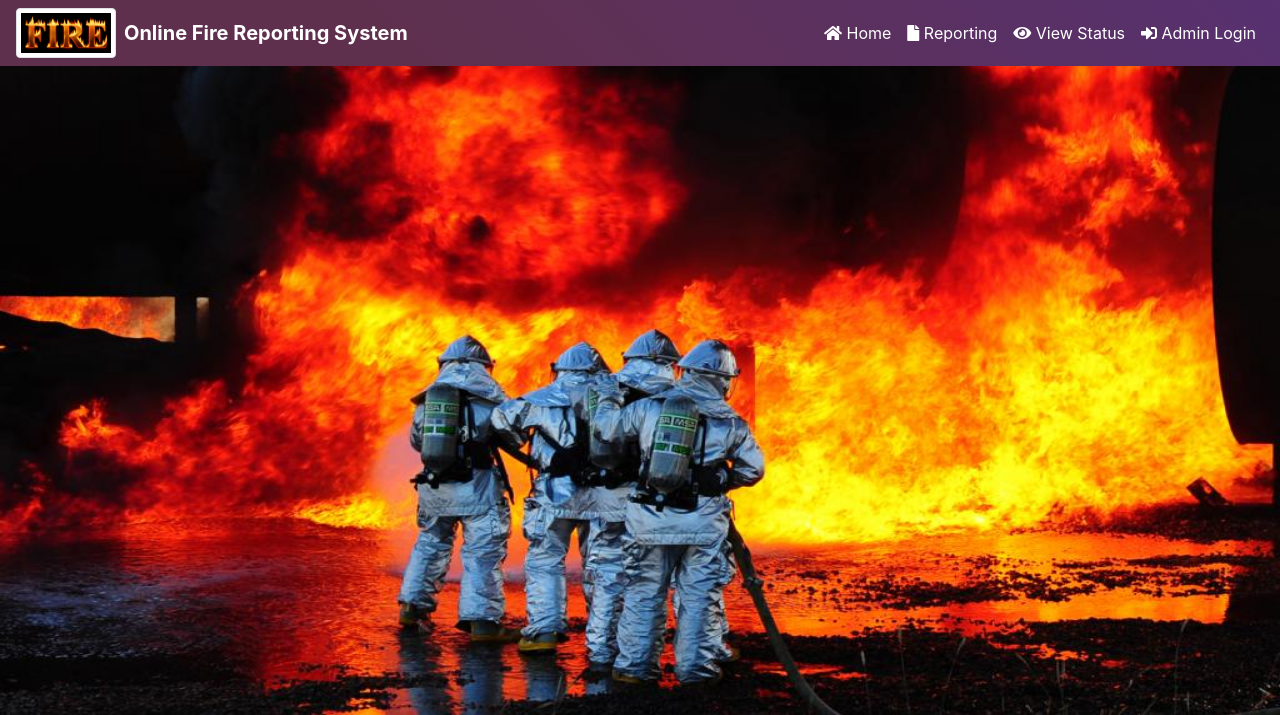
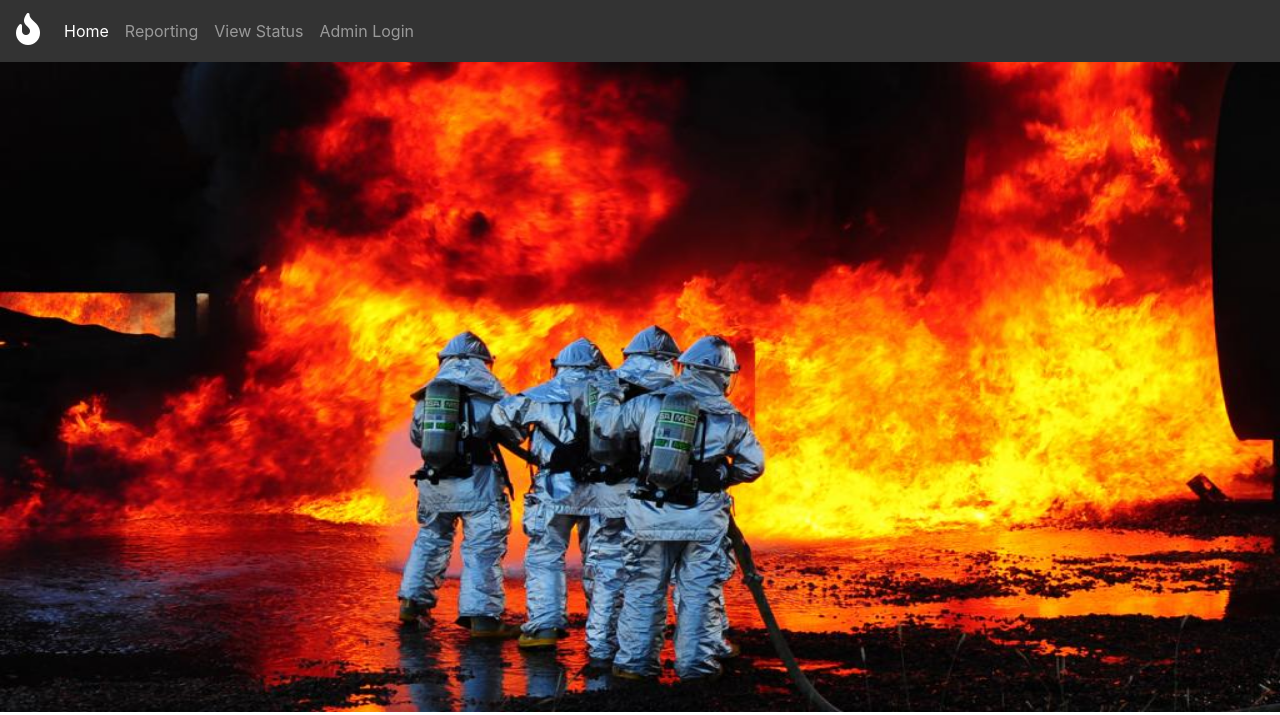
Before and after one commit to Fire-Fighter-Service/Fire-Fighter-project, a Django app: template OnlineFire_ReportingSystem/firereport/templates/index.html in a window 1280 px wide. Shown: the top 715 px of the page. Run offline with Django 3.2, Linux system fonts and the light colour scheme; the template is opened without the code that fills it, so the values that code supplies are empty; some libraries are stand-ins or nearby versions.

Commit message:
UpdateNavbar.html

```diff
--- a/OnlineFire_ReportingSystem/firereport/templates/navbar.html
+++ b/OnlineFire_ReportingSystem/firereport/templates/navbar.html
@@ -1,46 +1,65 @@
 {% load static %}
-
-<title>FireFighter Service</title>
-  <meta charset="utf-8">
-  <meta name="viewport" content="width=device-width, initial-scale=1">
-  <link rel="stylesheet" href="https://maxcdn.bootstrapcdn.com/bootstrap/4.5.2/css/bootstrap.min.css">
-  <script src="https://ajax.googleapis.com/ajax/libs/jquery/3.5.1/jquery.min.js"></script>
-  <script src="https://cdnjs.cloudflare.com/ajax/libs/popper.js/1.16.0/umd/popper.min.js"></script>
-  <script src="https://maxcdn.bootstrapcdn.com/bootstrap/4.5.2/js/bootstrap.min.js"></script>
-
-<link rel="stylesheet" href="https://use.fontawesome.com/releases/v5.7.0/css/all.css" integrity="sha384-lZN37f5QGtY3VHgisS14W3ExzMWZxybE1SJSEsQp9S+oqd12jhcu+A56Ebc1zFSJ" crossorigin="anonymous">
-
-<link rel="stylesheet" href="{% static 'css/mystyle.css' %}">
-
-<nav class="navbar navbar-expand-md bg-custom navbar-dark">
-  <!-- Brand -->
-  <img src="{% static 'images/fire.jpg' %}" class="img-thumbnail" width="100" height="50">
-  <a class="navbar-brand pl-2" href="#"> Online Fire Reporting System</a>
-
-  <!-- Toggler/collapsibe Button -->
-  <button class="navbar-toggler" type="button" data-toggle="collapse" data-target="#collapsibleNavbar">
-    <span class="navbar-toggler-icon"></span>
-  </button>
-
-  <!-- Navbar links -->
-  <div class="collapse navbar-collapse" id="collapsibleNavbar">
-    <ul class="navbar-nav pl-5 ml-auto">
-      <li class="nav-item">
-        <a class="nav-link" href="{% url 'index' %}"><i class="fas fa-home"></i> Home</a>
-      </li>
-
-      <li class="nav-item">
-        <a class="nav-link" href="{% url 'reporting' %}"><i class="fas fa-file"></i> Reporting</a>
-      </li>
-
-      <li class="nav-item">
-        <a class="nav-link" href="{% url 'viewStatus' %}"><i class="fas fa-eye"></i> View Status</a>
-      </li>
-
-      <li class="nav-item">
-        <a class="nav-link" href="{% url 'admin_login' %}"><i class="fas fa-sign-in-alt"></i> Admin Login</a>
-      </li>
-
-    </ul>
-  </div>
-</nav>
+<!DOCTYPE html>
+<html>
+  <head>
+    <meta charset="UTF-8">
+    <title>Firefighting Service Website</title>
+    <!-- Bootstrap CSS -->
+    <link rel="stylesheet" href="https://maxcdn.bootstrapcdn.com/bootstrap/4.5.2/css/bootstrap.min.css">
+    <!-- Font Awesome CSS -->
+    <link rel="stylesheet" href="https://cdnjs.cloudflare.com/ajax/libs/font-awesome/5.15.3/css/all.min.css">
+    <!-- Custom CSS -->
+    <style>
+      /* Change the background color of the navbar */
+      .navbar {
+        background-color: #333;
+      }
+      /* Change the color of links on hover */
+      .navbar-nav li a:hover {
+        background-color: white;
+        color: black !important;
+      }
+      .fa-fire{
+        color: white;
+      }
+      /* Add padding to the navbar links */
+      .navbar-nav li a {
+        padding: 10px;
+      }
+      /* Add a custom logo */
+      .navbar-brand i {
+        font-size: 2rem;
+      }
+    </style>
+  </head>
+  <body>
+    <nav class="navbar navbar-expand-lg navbar-dark">
+      <a class="navbar-brand" href="#">
+        <i class="fas fa-fire"></i>
+      </a>
+      <button class="navbar-toggler" type="button" data-toggle="collapse" data-target="#navbarNav" aria-controls="navbarNav" aria-expanded="false" aria-label="Toggle navigation">
+        <span class="navbar-toggler-icon"></span>
+      </button>
+      <div class="collapse navbar-collapse" id="navbarNav">
+        <ul class="navbar-nav">
+          <li class="nav-item active">
+            <a class="nav-link" href="{% url 'index' %}">Home</a>
+          </li>
+          <li class="nav-item">
+            <a class="nav-link" href="{% url 'reporting' %}">Reporting</a>
+          </li>
+          <li class="nav-item">
+            <a class="nav-link" href="{% url 'viewStatus' %}">View Status</a>
+          </li>
+          <li class="nav-item">
+            <a class="nav-link" href="#">Admin Login</a>
+          </li>
+        </ul>
+      </div>
+    </nav>
+    <!-- Bootstrap JS -->
+    <script src="https://ajax.googleapis.com/ajax/libs/jquery/3.5.1/jquery.min.js"></script>
+    <script src="https://cdnjs.cloudflare.com/ajax/libs/popper.js/1.16.0/umd/popper.min.js"></script>
+    <script src="https://maxcdn.bootstrapcdn.com/bootstrap/4.5.2/js/bootstrap.min.js"></script>
+  </body>
+</html>
```
